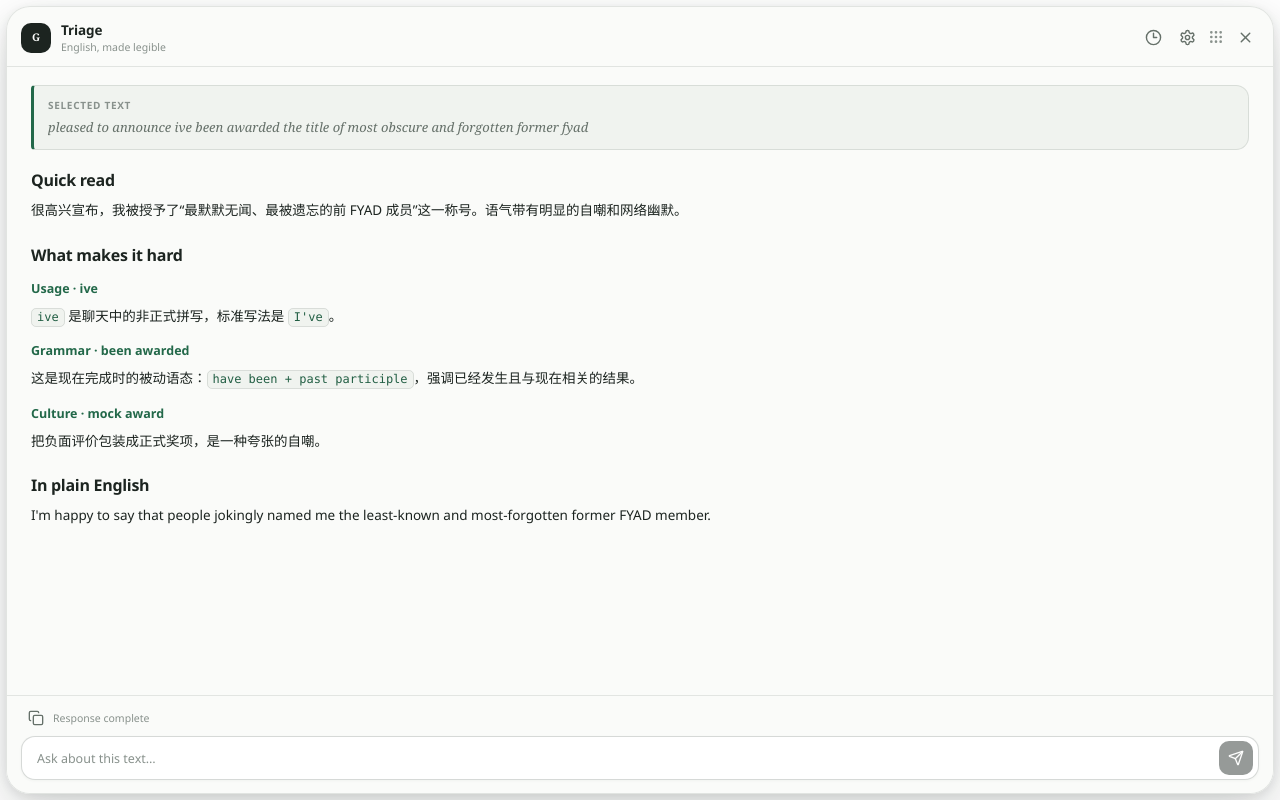
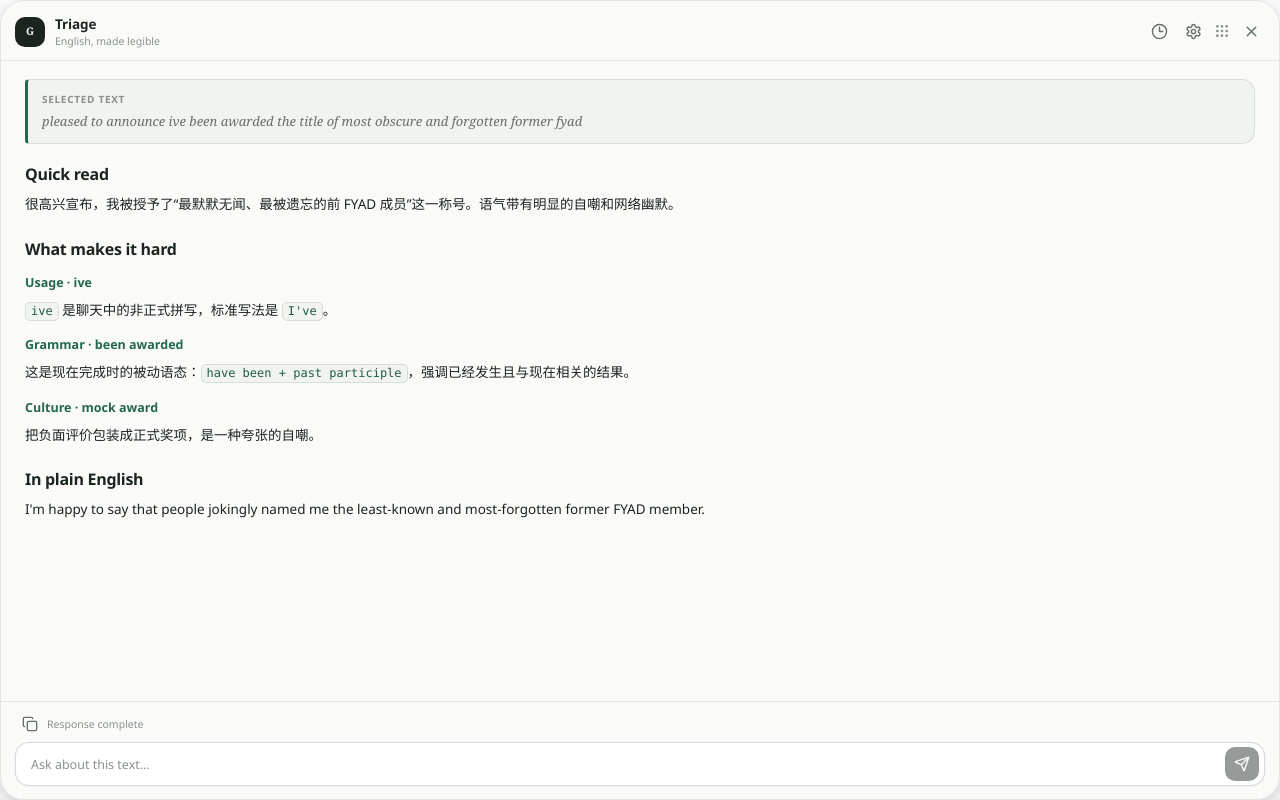
Before and after one commit to chengyongru/gloss, a React (Vite) app: page / in a window 1280 px wide. Built offline with nearby package versions, Linux system fonts and the light colour scheme.

Commit message:
fix: remove card window halo

```diff
--- a/src/App.css
+++ b/src/App.css
@@ -67,6 +67,7 @@ button, select { cursor: pointer; }
 button:disabled { cursor: default; opacity: .46; }
 button:focus-visible, input:focus-visible, select:focus-visible { outline: 2px solid var(--accent); outline-offset: 2px; }
 .shell { width: 100%; height: 100%; padding: 6px; color: var(--text); }
+.shell.is-card { padding: 0; }
 .toolbar, .card { border: 1px solid var(--border); background: var(--surface); box-shadow: var(--shadow); backdrop-filter: blur(22px) saturate(1.12); }
 
 .toolbar { height: 60px; border-radius: 18px; padding: 8px 8px 8px 10px; display: flex; align-items: center; gap: 8px; user-select: none; }
```
